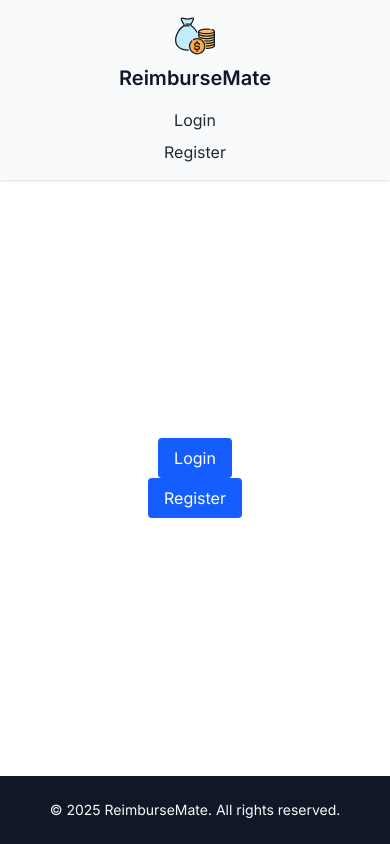
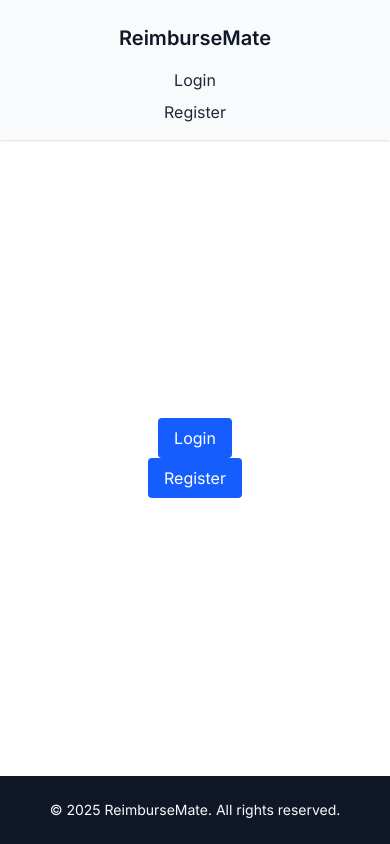
Before and after one commit to vlrnsnk/reimburse-mate, a React (Vite) app in the folder frontend/: page / in a window 390 px wide. Built offline with nearby package versions, Linux system fonts and the light colour scheme.

Commit message:
Make Header Logo dissappear on sm

```diff
--- a/frontend/src/components/layout/Header/Header.tsx
+++ b/frontend/src/components/layout/Header/Header.tsx
@@ -6,7 +6,7 @@ const Header: React.FC = () => {
     <header className="bg-gray-50 shadow-sm">
       <div className="container mx-auto px-4 py-4 flex flex-col sm:flex-row justify-between items-center text-center md:text-left">
         <Link to="/" className="flex flex-col sm:flex-row items-center">
-          <Logo className="h-10 w-10 text-blue-600" />
+          <Logo className="h-10 w-10 text-blue-600 hidden sm:block" />
           <span className="mt-2 sm:mt-0 sm:ml-2 text-xl font-semibold text-gray-900">
             ReimburseMate
           </span>
```
